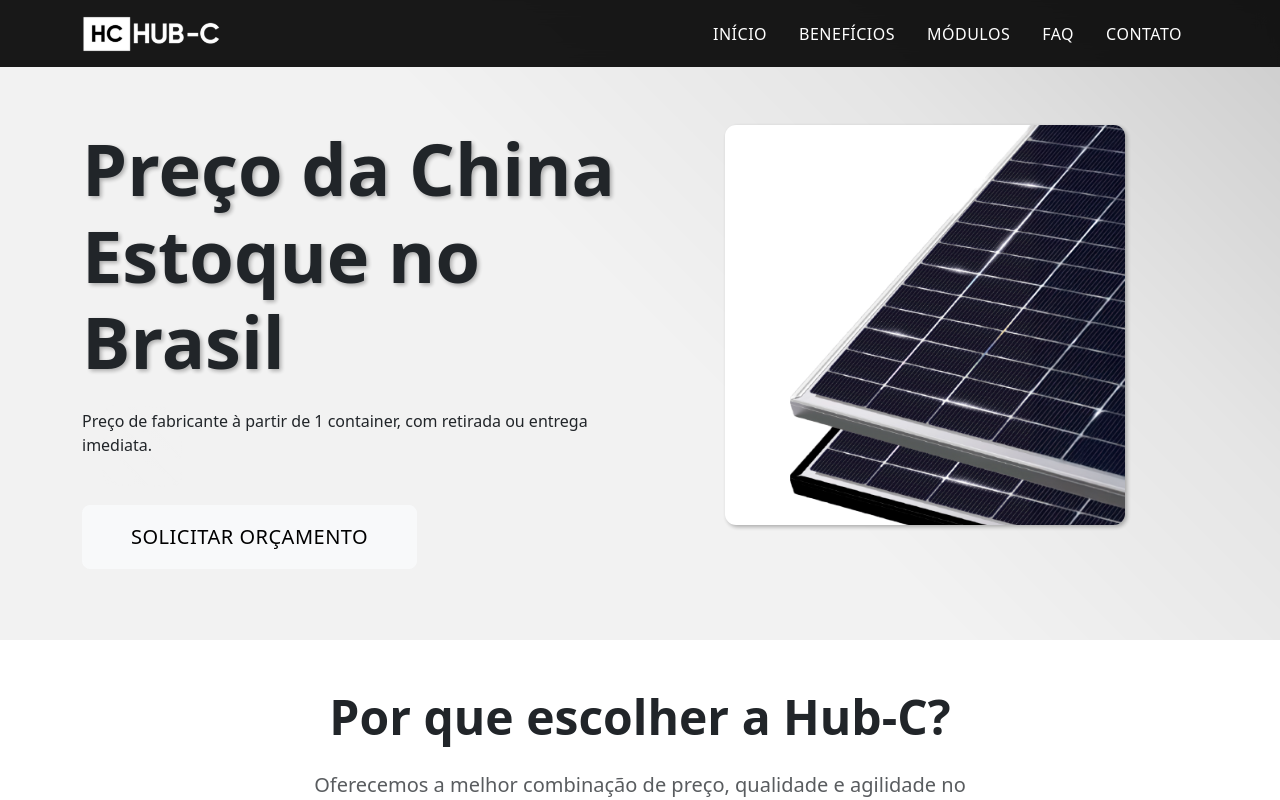
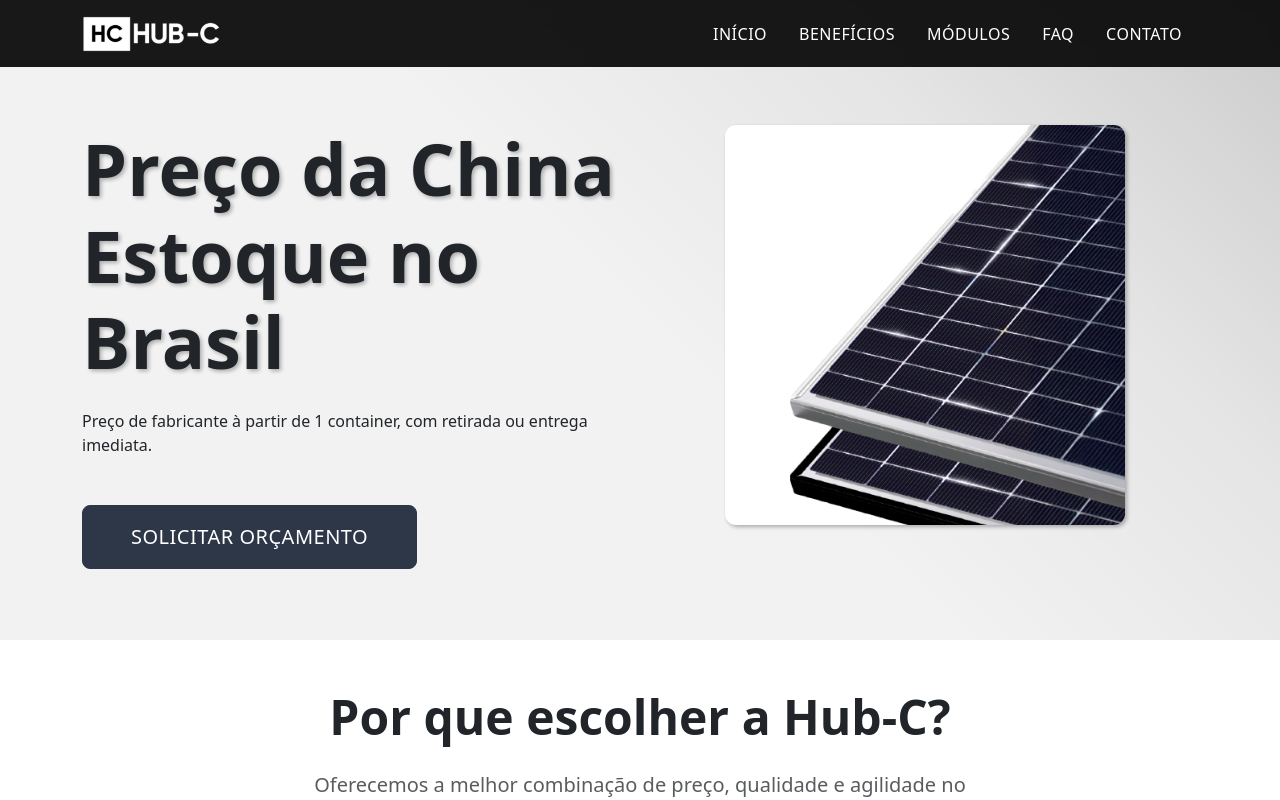
Before and after one commit to JuninhoSouza25/hubc, a Next.js app: page / in a window 1280 px wide. Shown: the top 800 px of the page. Built offline with nearby package versions, Linux system fonts and the light colour scheme.

Commit message:
Altera classes de botão para 'btn-primary-1' em componentes FAQ e Hero para padronizar o estilo visual.

```diff
--- a/components/FAQ.jsx
+++ b/components/FAQ.jsx
@@ -86,7 +86,7 @@ const FAQ = () => {
                 Nossa equipe de especialistas está pronta para ajudar você com qualquer questão.
               </p>
               <button
-                className="btn btn-dark-neutral btn-lg"
+                className="btn btn-primary-1 btn-lg"
                 onClick={() => document.getElementById('contato')?.scrollIntoView({ behavior: 'smooth' })}
               >
                 Entre em Contato
--- a/components/Hero.jsx
+++ b/components/Hero.jsx
@@ -21,7 +21,7 @@ const Hero = () => {
               </p>
               <div className="hero-actions">
                 <button
-                  className="btn btn-light btn-lg px-5 py-3 me-3 mb-3"
+                  className="btn btn-primary-1 btn-lg px-5 py-3 me-3 mb-3"
                   onClick={scrollToContact}
                 >
                   Solicitar Orçamento
```
